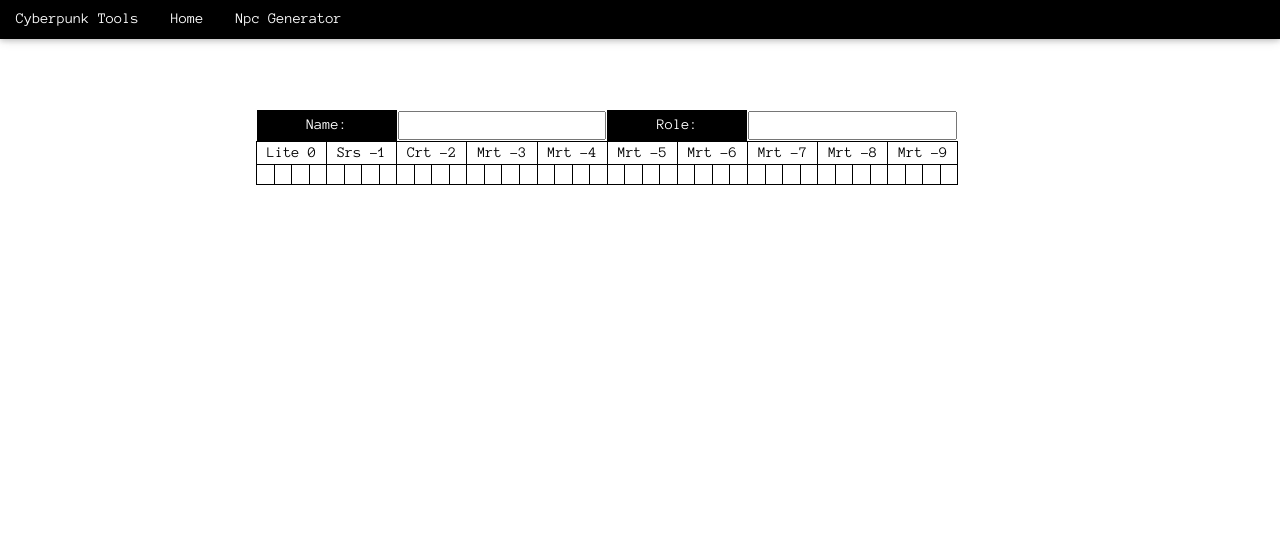
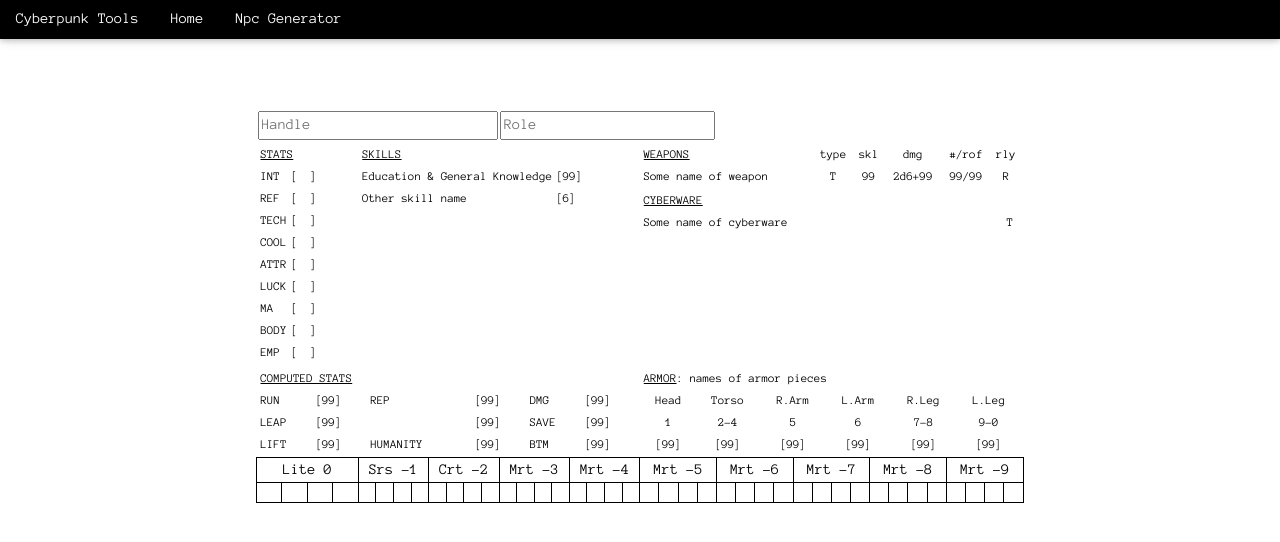
Before and after one commit to azolkos/rpgtools, a Flask app: page /npcgenerator in a window 1280 px wide. Shown: the top 542 px of the page. Run offline with Flask 2, Linux system fonts and the light colour scheme; data comes from the database, SQL or seed files in the repository; both versions use the stored data as it was after the commit; some libraries are stand-ins or nearby versions.

Commit message:
nearly finished layout for goongen

```diff
--- a/rpgtools.py
+++ b/rpgtools.py
@@ -31,8 +31,11 @@ def start():
 @app.route('/npcgenerator')
 def npcgenerator():
     stats = query_db('select * from stats where type = "primary" order by idx')
+    comp_stats = query_db('select * from stats where type != "primary" or type is null order by idx, idy')
+    comp_table = query_db('select max(idx) r, max(idy) c from stats where type != "primary" or type is null')
+    body_types = query_db('select * from body_types')
     wounds = query_db('select * from wounds order by stun_save_mod desc')
-    return render_template('npcgenerator.j2', stats=stats, wounds=wounds)
+    return render_template('npcgenerator.j2', stats=stats, comp_stats=comp_stats, comp_table=comp_table, body_types=body_types, wounds=wounds)
 
 if __name__ == '__main__':
     app.run( debug = True)
--- a/static/css/main.css
+++ b/static/css/main.css
@@ -1,9 +1,11 @@
 .wound_type {
     border: 1px solid black;
-    padding: 0px 10px
+    text-align: center;
+    width: 0px 10px;
 }
 
 .wound_hitbox {
     border: 1px solid black;
-    height: 20px
+    height: 20px;
+    width: 10px;
 }
--- a/static/javascript/main.js
+++ b/static/javascript/main.js
@@ -24,3 +24,7 @@ function updateHitbox(id) {
         }
     }
 }
+
+function updateCompStats() {
+
+}
--- a/templates/npcgenerator.j2
+++ b/templates/npcgenerator.j2
@@ -1,29 +1,121 @@
 {% extends 'index.j2' %}
 
 {% block content %}
-    <table style="border-collapse: collapse;">
+    <table style="border-collapse: collapse; width: 100%">
         <tr>
-            <td colspan="8" style="text-align: center; background-color: black; color: white">Name:</td>
-            <td colspan="12"><input type="text" style='width: 100%'></td>
-            <td colspan="8" style="text-align: center; background-color: black; color: white">Role:</td>
-            <td colspan="12"><input type="text" style='width: 100%'></td>
-            {# <table>
+            <td colspan="12"><input type="text" style='width: 100%' placeholder="Handle"></td>
+            <td colspan="12"><input type="text" style='width: 100%' placeholder="Role"></td>
+        </tr>
+        <tr>
+            <td colspan="4" style="vertical-align: top">
+                <table style="font-size: 12px">
                 <tr>
-                    <td colspan="2" class="w3-black w3-center">Handle</td>
-                    <td><input type="text"></input></td>
-                </tr>
-                <tr>
-                    <td colspan="2" class="w3-black w3-center">STATS</td>
-                    <td></td>
+                    <td colspan="2" style="text-decoration: underline">STATS</td>
                 </tr>
                 {% for stat in stats %}
                 <tr>
                     <td>{{ stat['stat'] }}</td>
-                    <td id="{{ stat['stat'] }}_value">[    ]</td>
-                    <td></td>
+                    <td id="{{ stat['stat'] }}_value">[<input type="text" style="border: none; text-align: center; height: 12px; width: 2ch" onClick="this.select();">]</td>
                 </tr>
                 {% endfor %}
-            </table> #}
+                </table>
+            </td>
+            <td colspan="16" style="vertical-align: top">
+                <table style="font-size: 12px">
+                    <tr>
+                        <td colspan="2" style="text-decoration: underline">SKILLS</td>
+                    </tr>
+                    <tr>
+                        <td>Education & General Knowledge</td>
+                        <td>[99]</td>
+                    </tr>
+                    <tr>
+                        <td>Other skill name</td>
+                        <td>[6]</td>
+                    </tr>
+                </table>
+            </td>
+            <td colspan="20" style="vertical-align: top">
+                <table style="font-size: 12px; width: 100%">
+                    <tr>
+                        <td style="text-decoration: underline">WEAPONS</td>
+                        <td style="text-align: center">type</td>
+                        <td style="text-align: center">skl</td>
+                        <td style="text-align: center">dmg</td>
+                        <td style="text-align: center">#/rof</td>
+                        <td style="text-align: center">rly</td>
+                    </tr>
+                    <tr>
+                        <td>Some name of weapon</td>
+                        <td style="text-align: center">T</td>
+                        <td style="text-align: center">99</td>
+                        <td style="text-align: center">2d6+99</td>
+                        <td style="text-align: center">99/99</td>
+                        <td style="text-align: center">R</td>
+                    </tr>
+                </table>
+                <table style="font-size: 12px; width: 100%">
+                    <tr>
+                        <td style="text-decoration: underline">CYBERWARE</td>
+                    </tr>
+                    <tr>
+                        <td>Some name of cyberware</td>
+                        <td style="text-align: center">T</td>
+                    </tr>
+                </table>
+            </td>
+        </tr>
+        <tr>
+            <td colspan="20">
+                <table style="font-size: 12px; width: 100%">
+                    <tr>
+                        <td colspan="6" style="text-decoration: underline">COMPUTED STATS</td>
+                    </tr>
+                    {% for i in range(comp_table[0]['r']) %}
+                        <tr>
+                            {% for j in range(comp_table[0]['c']) %}
+                                <td>
+                                {% for comp_stat in comp_stats if comp_stat['idx'] == i+1 and comp_stat['idy'] == j+1 %}
+                                    {{ comp_stat['stat'] }}
+                                {% endfor %}
+                                </td>
+                                <td>[99]</td>
+                            {% endfor %}
+                        </tr>
+                    {% endfor %}
+                </table>
+            </td>
+            <td colspan="20" style="vertical-align: top">
+                <table style="font-size: 12px; width: 100%">
+                    <tr>
+                        <td colspan="6"><span style="text-decoration: underline">ARMOR</span>: names of armor pieces</td>
+                    </tr>
+                    <tr style="text-align: center">
+                        <td>Head</td>
+                        <td>Torso</td>
+                        <td>R.Arm</td>
+                        <td>L.Arm</td>
+                        <td>R.Leg</td>
+                        <td>L.Leg</td>
+                    </tr>
+                    <tr style="text-align: center">
+                        <td>1</td>
+                        <td>2-4</td>
+                        <td>5</td>
+                        <td>6</td>
+                        <td>7-8</td>
+                        <td>9-0</td>
+                    </tr>
+                    <tr style="text-align: center">
+                        <td>[99]</td>
+                        <td>[99]</td>
+                        <td>[99]</td>
+                        <td>[99]</td>
+                        <td>[99]</td>
+                        <td>[99]</td>
+                    </tr>
+                </table>
+            </td>
         </tr>
         <tr>
             {% for wound in wounds %}
```
Also changed, not shown: db/queries.sql (+20 -15 lines), db/main.db.
